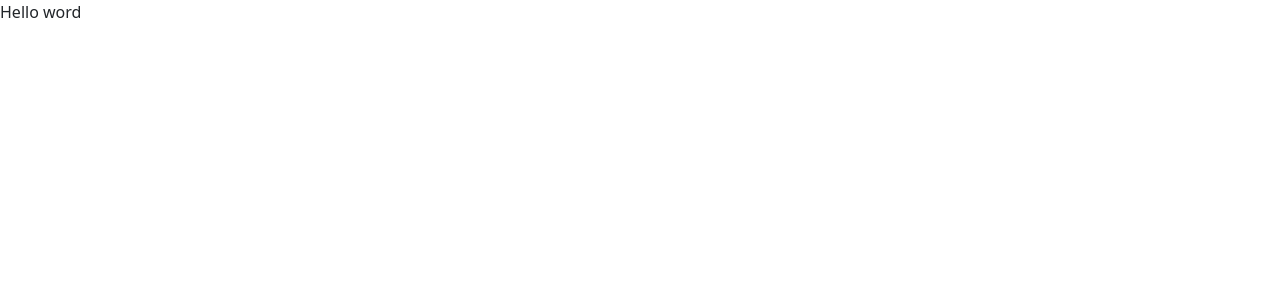
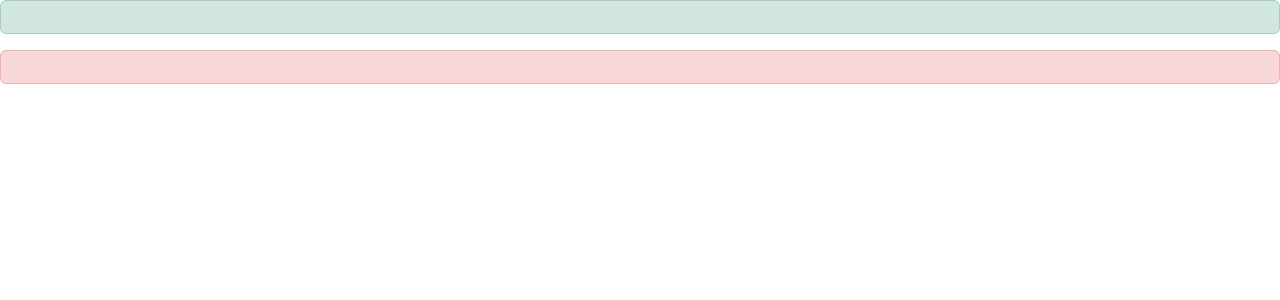
Before and after one commit to FaFa987/vite-react, a React (Vite) app: page / in a window 1280 px wide. Shown: the top 300 px of the page. Built offline with nearby package versions, Linux system fonts and the light colour scheme.

Commit message:
(props) --> <AlertMessage alertType= "alert-success"/>

```diff
--- /dev/null
+++ b/src/AlertMessage.jsx
@@ -0,0 +1,12 @@
+//rsc
+import React from "react";
+
+const AlertMessage = (props) => {
+  return (
+    <div className={`alert ${props.alertType}`}>
+      {props.message}
+    </div>
+  );
+};
+
+export default AlertMessage;
--- a/src/App.jsx
+++ b/src/App.jsx
@@ -1,9 +1,12 @@
+import AlertMessage from "./AlertMessage";
 
 
 export const App = () => {
   return (
     <>
-      <p>Hello word</p>
+    <AlertMessage alertType= "alert-success"/>
+    <AlertMessage alertType= "alert-danger"/>
+
     </>
   );
 };
```
